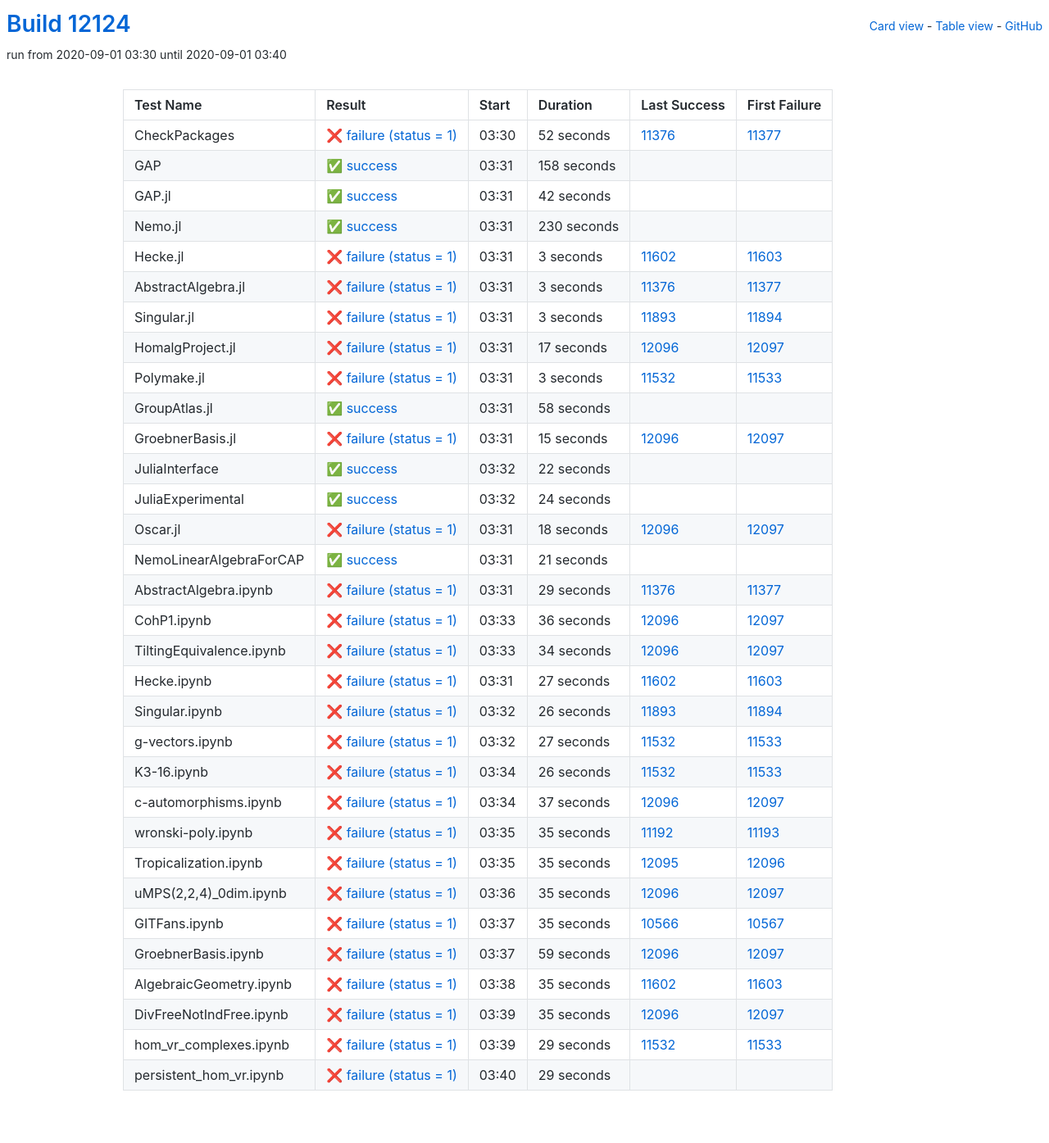
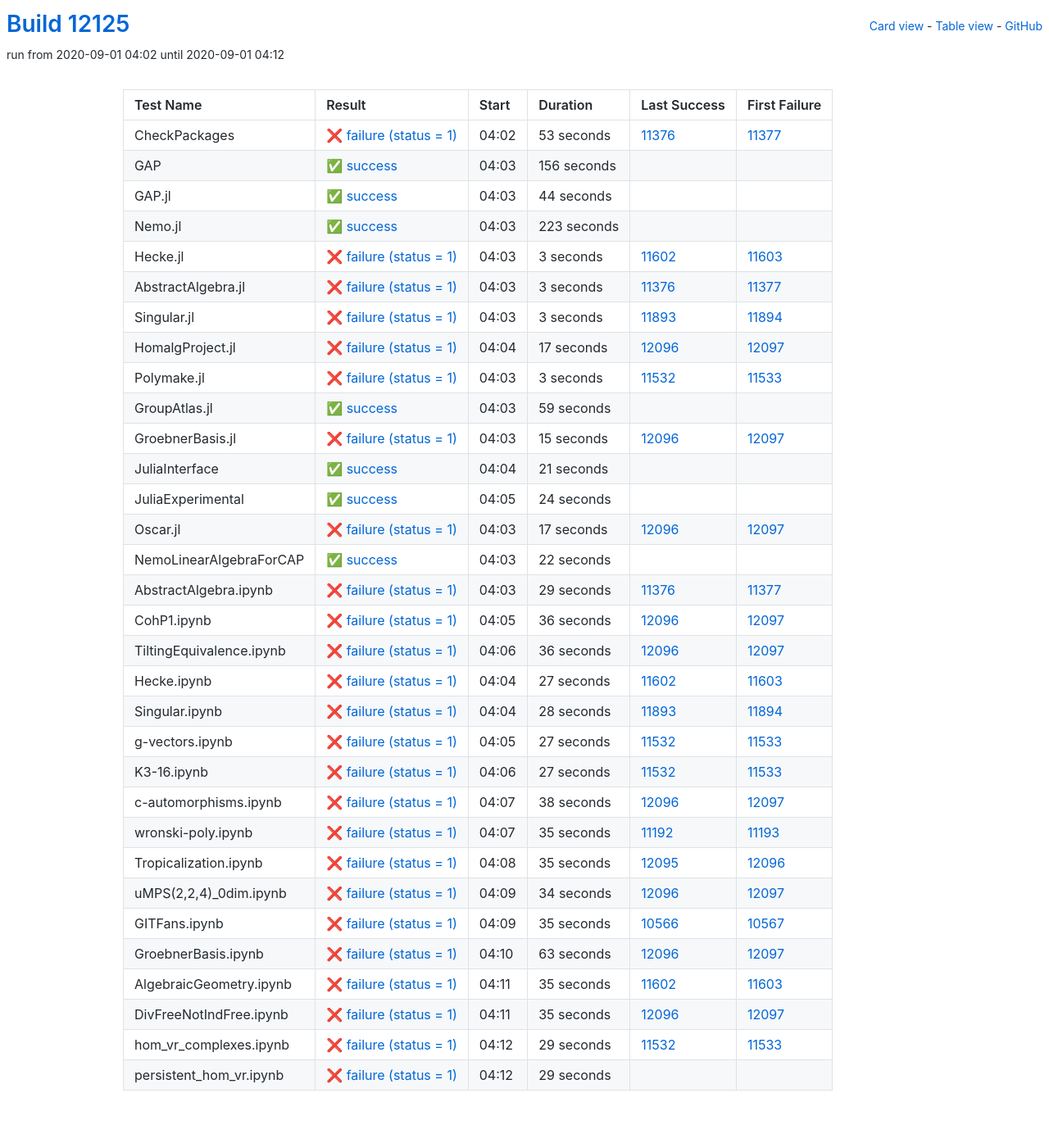
Before and after one commit to oscar-system/oscar-ci-status, a Jekyll site: the page built from table.html, in a window 1280 px wide. Shown: the whole page at 82% size. Built offline with Jekyll 4.4.1, drawn with Linux system fonts in a browser that asks for light colours.

Commit message:
Build #12125

```diff
--- a/_data/ci.yml
+++ b/_data/ci.yml
@@ -1,6 +1,6 @@
 ---
-build: 12124
-build_url: https://oscarci.mathematik.uni-kl.de/job/oscar/12124/
+build: 12125
+build_url: https://oscarci.mathematik.uni-kl.de/job/oscar/12125/
 job: oscar
 organization: oscar-system
 repo: oscar-ci-status
@@ -8,56 +8,56 @@
 tests:
 - name: CheckPackages
   id: checkpackages
-  log: https://oscarci.mathematik.uni-kl.de/job/oscar/12124/artifact/logs/build-12124/CheckPackages.log
-  start: 2020-09-01 03:30
+  log: https://oscarci.mathematik.uni-kl.de/job/oscar/12125/artifact/logs/build-12125/CheckPackages.log
+  start: 2020-09-01 04:02
   success: false
   exitcode: 1
   status: failure
-  duration: 52
+  duration: 53
   last_success: 11376
   last_success_url: https://oscarci.mathematik.uni-kl.de/job/oscar/11376/
   first_failure: 11377
   first_failure_url: https://oscarci.mathematik.uni-kl.de/job/oscar/11377/
 - name: GAP
   id: gap
-  log: https://oscarci.mathematik.uni-kl.de/job/oscar/12124/artifact/logs/build-12124/GAP.log
-  start: 2020-09-01 03:31
+  log: https://oscarci.mathematik.uni-kl.de/job/oscar/12125/artifact/logs/build-12125/GAP.log
+  start: 2020-09-01 04:03
   success: true
   exitcode: 0
   status: success
-  duration: 158
+  duration: 156
   last_success: false
   last_success_url:
   first_failure: false
   first_failure_url:
 - name: GAP.jl
   id: gap-jl
-  log: https://oscarci.mathematik.uni-kl.de/job/oscar/12124/artifact/logs/build-12124/GAP.jl.log
-  start: 2020-09-01 03:31
+  log: https://oscarci.mathematik.uni-kl.de/job/oscar/12125/artifact/logs/build-12125/GAP.jl.log
+  start: 2020-09-01 04:03
   success: true
   exitcode: 0
   status: success
-  duration: 42
+  duration: 44
   last_success: false
   last_success_url:
   first_failure: false
   first_failure_url:
 - name: Nemo.jl
   id: nemo-jl
-  log: https://oscarci.mathematik.uni-kl.de/job/oscar/12124/artifact/logs/build-12124/Nemo.jl.log
-  start: 2020-09-01 03:31
+  log: https://oscarci.mathematik.uni-kl.de/job/oscar/12125/artifact/logs/build-12125/Nemo.jl.log
+  start: 2020-09-01 04:03
   success: true
   exitcode: 0
   status: success
-  duration: 230
+  duration: 223
   last_success: false
   last_success_url:
   first_failure: false
   first_failure_url:
 - name: Hecke.jl
   id: hecke-jl
-  log: https://oscarci.mathematik.uni-kl.de/job/oscar/12124/artifact/logs/build-12124/Hecke.jl.log
-  start: 2020-09-01 03:31
+  log: https://oscarci.mathematik.uni-kl.de/job/oscar/12125/artifact/logs/build-12125/Hecke.jl.log
+  start: 2020-09-01 04:03
   success: false
   exitcode: 1
   status: failure
@@ -68,8 +68,8 @@
   first_failure_url: https://oscarci.mathematik.uni-kl.de/job/oscar/11603/
 - name: AbstractAlgebra.jl
   id: abstractalgebra-jl
-  log: https://oscarci.mathematik.uni-kl.de/job/oscar/12124/artifact/logs/build-12124/AbstractAlgebra.jl.log
-  start: 2020-09-01 03:31
+  log: https://oscarci.mathematik.uni-kl.de/job/oscar/12125/artifact/logs/build-12125/AbstractAlgebra.jl.log
+  start: 2020-09-01 04:03
   success: false
   exitcode: 1
   status: failure
@@ -80,8 +80,8 @@
   first_failure_url: https://oscarci.mathematik.uni-kl.de/job/oscar/11377/
 - name: Singular.jl
   id: singular-jl
-  log: https://oscarci.mathematik.uni-kl.de/job/oscar/12124/artifact/logs/build-12124/Singular.jl.log
-  start: 2020-09-01 03:31
+  log: https://oscarci.mathematik.uni-kl.de/job/oscar/12125/artifact/logs/build-12125/Singular.jl.log
+  start: 2020-09-01 04:03
   success: false
   exitcode: 1
   status: failure
@@ -92,8 +92,8 @@
   first_failure_url: https://oscarci.mathematik.uni-kl.de/job/oscar/11894/
 - name: HomalgProject.jl
   id: homalgproject-jl
-  log: https://oscarci.mathematik.uni-kl.de/job/oscar/12124/artifact/logs/build-12124/HomalgProject.jl.log
-  start: 2020-09-01 03:31
+  log: https://oscarci.mathematik.uni-kl.de/job/oscar/12125/artifact/logs/build-12125/HomalgProject.jl.log
+  start: 2020-09-01 04:04
   success: false
   exitcode: 1
   status: failure
@@ -104,8 +104,8 @@
   first_failure_url: https://oscarci.mathematik.uni-kl.de/job/oscar/12097/
 - name: Polymake.jl
   id: polymake-jl
-  log: https://oscarci.mathematik.uni-kl.de/job/oscar/12124/artifact/logs/build-12124/Polymake.jl.log
-  start: 2020-09-01 03:31
+  log: https://oscarci.mathematik.uni-kl.de/job/oscar/12125/artifact/logs/build-12125/Polymake.jl.log
+  start: 2020-09-01 04:03
   success: false
   exitcode: 1
   status: failure
@@ -116,20 +116,20 @@
   first_failure_url: https://oscarci.mathematik.uni-kl.de/job/oscar/11533/
 - name: GroupAtlas.jl
   id: groupatlas-jl
-  log: https://oscarci.mathematik.uni-kl.de/job/oscar/12124/artifact/logs/build-12124/GroupAtlas.jl.log
-  start: 2020-09-01 03:31
+  log: https://oscarci.mathematik.uni-kl.de/job/oscar/12125/artifact/logs/build-12125/GroupAtlas.jl.log
+  start: 2020-09-01 04:03
   success: true
   exitcode: 0
   status: success
-  duration: 58
+  duration: 59
   last_success: false
   last_success_url:
   first_failure: false
   first_failure_url:
 - name: GroebnerBasis.jl
   id: groebnerbasis-jl
-  log: https://oscarci.mathematik.uni-kl.de/job/oscar/12124/artifact/logs/build-12124/GroebnerBasis.jl.log
-  start: 2020-09-01 03:31
+  log: https://oscarci.mathematik.uni-kl.de/job/oscar/12125/artifact/logs/build-12125/GroebnerBasis.jl.log
+  start: 2020-09-01 04:03
   success: false
   exitcode: 1
   status: failure
@@ -140,20 +140,20 @@
   first_failure_url: https://oscarci.mathematik.uni-kl.de/job/oscar/12097/
 - name: JuliaInterface
   id: juliainterface
-  log: https://oscarci.mathematik.uni-kl.de/job/oscar/12124/artifact/logs/build-12124/JuliaInterface.log
-  start: 2020-09-01 03:32
+  log: https://oscarci.mathematik.uni-kl.de/job/oscar/12125/artifact/logs/build-12125/JuliaInterface.log
+  start: 2020-09-01 04:04
   success: true
   exitcode: 0
   status: success
-  duration: 22
+  duration: 21
   last_success: false
   last_success_url:
   first_failure: false
   first_failure_url:
 - name: JuliaExperimental
   id: juliaexperimental
-  log: https://oscarci.mathematik.uni-kl.de/job/oscar/12124/artifact/logs/build-12124/JuliaExperimental.log
-  start: 2020-09-01 03:32
+  log: https://oscarci.mathematik.uni-kl.de/job/oscar/12125/artifact/logs/build-12125/JuliaExperimental.log
+  start: 2020-09-01 04:05
   success: true
   exitcode: 0
   status: success
@@ -164,32 +164,32 @@
   first_failure_url:
 - name: Oscar.jl
   id: oscar-jl
-  log: https://oscarci.mathematik.uni-kl.de/job/oscar/12124/artifact/logs/build-12124/Oscar.jl.log
-  start: 2020-09-01 03:31
+  log: https://oscarci.mathematik.uni-kl.de/job/oscar/12125/artifact/logs/build-12125/Oscar.jl.log
+  start: 2020-09-01 04:03
   success: false
   exitcode: 1
   status: failure
-  duration: 18
+  duration: 17
   last_success: 12096
   last_success_url: https://oscarci.mathematik.uni-kl.de/job/oscar/12096/
   first_failure: 12097
   first_failure_url: https://oscarci.mathematik.uni-kl.de/job/oscar/12097/
 - name: NemoLinearAlgebraForCAP
   id: nemolinearalgebraforcap
-  log: https://oscarci.mathematik.uni-kl.de/job/oscar/12124/artifact/logs/build-12124/NemoLinearAlgebraForCAP.log
-  start: 2020-09-01 03:31
+  log: https://oscarci.mathematik.uni-kl.de/job/oscar/12125/artifact/logs/build-12125/NemoLinearAlgebraForCAP.log
+  start: 2020-09-01 04:03
   success: true
   exitcode: 0
   status: success
-  duration: 21
+  duration: 22
   last_success: false
   last_success_url:
   first_failure: false
   first_failure_url:
 - name: AbstractAlgebra.ipynb
   id: abstractalgebra-ipynb
-  log: https://oscarci.mathematik.uni-kl.de/job/oscar/12124/artifact/logs/build-12124/AbstractAlgebra.ipynb.log
-  start: 2020-09-01 03:31
+  log: https://oscarci.mathematik.uni-kl.de/job/oscar/12125/artifact/logs/build-12125/AbstractAlgebra.ipynb.log
+  start: 2020-09-01 04:03
   success: false
   exitcode: 1
   status: failure
@@ -200,8 +200,8 @@
   first_failure_url: https://oscarci.mathematik.uni-kl.de/job/oscar/11377/
 - name: CohP1.ipynb
   id: cohp1-ipynb
-  log: https://oscarci.mathematik.uni-kl.de/job/oscar/12124/artifact/logs/build-12124/CohP1.ipynb.log
-  start: 2020-09-01 03:33
+  log: https://oscarci.mathematik.uni-kl.de/job/oscar/12125/artifact/logs/build-12125/CohP1.ipynb.log
+  start: 2020-09-01 04:05
   success: false
   exitcode: 1
   status: failure
@@ -212,20 +212,20 @@
   first_failure_url: https://oscarci.mathematik.uni-kl.de/job/oscar/12097/
 - name: TiltingEquivalence.ipynb
   id: tiltingequivalence-ipynb
-  log: https://oscarci.mathematik.uni-kl.de/job/oscar/12124/artifact/logs/build-12124/TiltingEquivalence.ipynb.log
-  start: 2020-09-01 03:33
+  log: https://oscarci.mathematik.uni-kl.de/job/oscar/12125/artifact/logs/build-12125/TiltingEquivalence.ipynb.log
+  start: 2020-09-01 04:06
   success: false
   exitcode: 1
   status: failure
-  duration: 34
+  duration: 36
   last_success: 12096
   last_success_url: https://oscarci.mathematik.uni-kl.de/job/oscar/12096/
   first_failure: 12097
   first_failure_url: https://oscarci.mathematik.uni-kl.de/job/oscar/12097/
 - name: Hecke.ipynb
   id: hecke-ipynb
-  log: https://oscarci.mathematik.uni-kl.de/job/oscar/12124/artifact/logs/build-12124/Hecke.ipynb.log
-  start: 2020-09-01 03:31
+  log: https://oscarci.mathematik.uni-kl.de/job/oscar/12125/artifact/logs/build-12125/Hecke.ipynb.log
+  start: 2020-09-01 04:04
   success: false
   exitcode: 1
   status: failure
@@ -236,20 +236,20 @@
   first_failure_url: https://oscarci.mathematik.uni-kl.de/job/oscar/11603/
 - name: Singular.ipynb
   id: singular-ipynb
-  log: https://oscarci.mathematik.uni-kl.de/job/oscar/12124/artifact/logs/build-12124/Singular.ipynb.log
-  start: 2020-09-01 03:32
+  log: https://oscarci.mathematik.uni-kl.de/job/oscar/12125/artifact/logs/build-12125/Singular.ipynb.log
+  start: 2020-09-01 04:04
   success: false
   exitcode: 1
   status: failure
-  duration: 26
+  duration: 28
   last_success: 11893
   last_success_url: https://oscarci.mathematik.uni-kl.de/job/oscar/11893/
   first_failure: 11894
   first_failure_url: https://oscarci.mathematik.uni-kl.de/job/oscar/11894/
 - name: g-vectors.ipynb
   id: g-vectors-ipynb
-  log: https://oscarci.mathematik.uni-kl.de/job/oscar/12124/artifact/logs/build-12124/g-vectors.ipynb.log
-  start: 2020-09-01 03:32
+  log: https://oscarci.mathematik.uni-kl.de/job/oscar/12125/artifact/logs/build-12125/g-vectors.ipynb.log
+  start: 2020-09-01 04:05
   success: false
   exitcode: 1
   status: failure
@@ -260,32 +260,32 @@
   first_failure_url: https://oscarci.mathematik.uni-kl.de/job/oscar/11533/
 - name: K3-16.ipynb
   id: k3-16-ipynb
-  log: https://oscarci.mathematik.uni-kl.de/job/oscar/12124/artifact/logs/build-12124/K3-16.ipynb.log
-  start: 2020-09-01 03:34
+  log: https://oscarci.mathematik.uni-kl.de/job/oscar/12125/artifact/logs/build-12125/K3-16.ipynb.log
+  start: 2020-09-01 04:06
   success: false
   exitcode: 1
   status: failure
-  duration: 26
+  duration: 27
   last_success: 11532
   last_success_url: https://oscarci.mathematik.uni-kl.de/job/oscar/11532/
   first_failure: 11533
   first_failure_url: https://oscarci.mathematik.uni-kl.de/job/oscar/11533/
 - name: c-automorphisms.ipynb
   id: c-automorphisms-ipynb
-  log: https://oscarci.mathematik.uni-kl.de/job/oscar/12124/artifact/logs/build-12124/c-automorphisms.ipynb.log
-  start: 2020-09-01 03:34
+  log: https://oscarci.mathematik.uni-kl.de/job/oscar/12125/artifact/logs/build-12125/c-automorphisms.ipynb.log
+  start: 2020-09-01 04:07
   success: false
   exitcode: 1
   status: failure
-  duration: 37
+  duration: 38
   last_success: 12096
   last_success_url: https://oscarci.mathematik.uni-kl.de/job/oscar/12096/
   first_failure: 12097
   first_failure_url: https://oscarci.mathematik.uni-kl.de/job/oscar/12097/
 - name: wronski-poly.ipynb
   id: wronski-poly-ipynb
-  log: https://oscarci.mathematik.uni-kl.de/job/oscar/12124/artifact/logs/build-12124/wronski-poly.ipynb.log
-  start: 2020-09-01 03:35
+  log: https://oscarci.mathematik.uni-kl.de/job/oscar/12125/artifact/logs/build-12125/wronski-poly.ipynb.log
+  start: 2020-09-01 04:07
   success: false
   exitcode: 1
   status: failure
@@ -296,8 +296,8 @@
   first_failure_url: https://oscarci.mathematik.uni-kl.de/job/oscar/11193/
 - name: Tropicalization.ipynb
   id: tropicalization-ipynb
-  log: https://oscarci.mathematik.uni-kl.de/job/oscar/12124/artifact/logs/build-12124/Tropicalization.ipynb.log
-  start: 2020-09-01 03:35
+  log: https://oscarci.mathematik.uni-kl.de/job/oscar/12125/artifact/logs/build-12125/Tropicalization.ipynb.log
+  start: 2020-09-01 04:08
   success: false
   exitcode: 1
   status: failure
@@ -308,20 +308,20 @@
   first_failure_url: https://oscarci.mathematik.uni-kl.de/job/oscar/12096/
 - name: uMPS(2,2,4)_0dim.ipynb
   id: umps-2-2-4-0dim-ipynb
-  log: https://oscarci.mathematik.uni-kl.de/job/oscar/12124/artifact/logs/build-12124/uMPS-2-2-4-_0dim.ipynb.log
-  start: 2020-09-01 03:36
+  log: https://oscarci.mathematik.uni-kl.de/job/oscar/12125/artifact/logs/build-12125/uMPS-2-2-4-_0dim.ipynb.log
+  start: 2020-09-01 04:09
   success: false
   exitcode: 1
   status: failure
-  duration: 35
+  duration: 34
   last_success: 12096
   last_success_url: https://oscarci.mathematik.uni-kl.de/job/oscar/12096/
   first_failure: 12097
   first_failure_url: https://oscarci.mathematik.uni-kl.de/job/oscar/12097/
 - name: GITFans.ipynb
   id: gitfans-ipynb
-  log: https://oscarci.mathematik.uni-kl.de/job/oscar/12124/artifact/logs/build-12124/GITFans.ipynb.log
-  start: 2020-09-01 03:37
+  log: https://oscarci.mathematik.uni-kl.de/job/oscar/12125/artifact/logs/build-12125/GITFans.ipynb.log
+  start: 2020-09-01 04:09
   success: false
   exitcode: 1
   status: failure
@@ -332,20 +332,20 @@
   first_failure_url: https://oscarci.mathematik.uni-kl.de/job/oscar/10567/
 - name: GroebnerBasis.ipynb
   id: groebnerbasis-ipynb
-  log: https://oscarci.mathematik.uni-kl.de/job/oscar/12124/artifact/logs/build-12124/GroebnerBasis.ipynb.log
-  start: 2020-09-01 03:37
+  log: https://oscarci.mathematik.uni-kl.de/job/oscar/12125/artifact/logs/build-12125/GroebnerBasis.ipynb.log
+  start: 2020-09-01 04:10
   success: false
   exitcode: 1
   status: failure
-  duration: 59
+  duration: 63
   last_success: 12096
   last_success_url: https://oscarci.mathematik.uni-kl.de/job/oscar/12096/
   first_failure: 12097
   first_failure_url: https://oscarci.mathematik.uni-kl.de/job/oscar/12097/
 - name: AlgebraicGeometry.ipynb
   id: algebraicgeometry-ipynb
-  log: https://oscarci.mathematik.uni-kl.de/job/oscar/12124/artifact/logs/build-12124/AlgebraicGeometry.ipynb.log
-  start: 2020-09-01 03:38
+  log: https://oscarci.mathematik.uni-kl.de/job/oscar/12125/artifact/logs/build-12125/AlgebraicGeometry.ipynb.log
+  start: 2020-09-01 04:11
   success: false
   exitcode: 1
   status: failure
@@ -356,8 +356,8 @@
   first_failure_url: https://oscarci.mathematik.uni-kl.de/job/oscar/11603/
 - name: DivFreeNotIndFree.ipynb
   id: divfreenotindfree-ipynb
-  log: https://oscarci.mathematik.uni-kl.de/job/oscar/12124/artifact/logs/build-12124/DivFreeNotIndFree.ipynb.log
-  start: 2020-09-01 03:39
+  log: https://oscarci.mathematik.uni-kl.de/job/oscar/12125/artifact/logs/build-12125/DivFreeNotIndFree.ipynb.log
+  start: 2020-09-01 04:11
   success: false
   exitcode: 1
   status: failure
@@ -368,8 +368,8 @@
   first_failure_url: https://oscarci.mathematik.uni-kl.de/job/oscar/12097/
 - name: hom_vr_complexes.ipynb
   id: hom-vr-complexes-ipynb
-  log: https://oscarci.mathematik.uni-kl.de/job/oscar/12124/artifact/logs/build-12124/hom_vr_complexes.ipynb.log
-  start: 2020-09-01 03:39
+  log: https://oscarci.mathematik.uni-kl.de/job/oscar/12125/artifact/logs/build-12125/hom_vr_complexes.ipynb.log
+  start: 2020-09-01 04:12
   success: false
   exitcode: 1
   status: failure
@@ -380,8 +380,8 @@
   first_failure_url: https://oscarci.mathematik.uni-kl.de/job/oscar/11533/
 - name: persistent_hom_vr.ipynb
   id: persistent-hom-vr-ipynb
-  log: https://oscarci.mathematik.uni-kl.de/job/oscar/12124/artifact/logs/build-12124/persistent_hom_vr.ipynb.log
-  start: 2020-09-01 03:40
+  log: https://oscarci.mathematik.uni-kl.de/job/oscar/12125/artifact/logs/build-12125/persistent_hom_vr.ipynb.log
+  start: 2020-09-01 04:12
   success: false
   exitcode: 1
   status: failure
```
Also changed, not shown: README.md.
